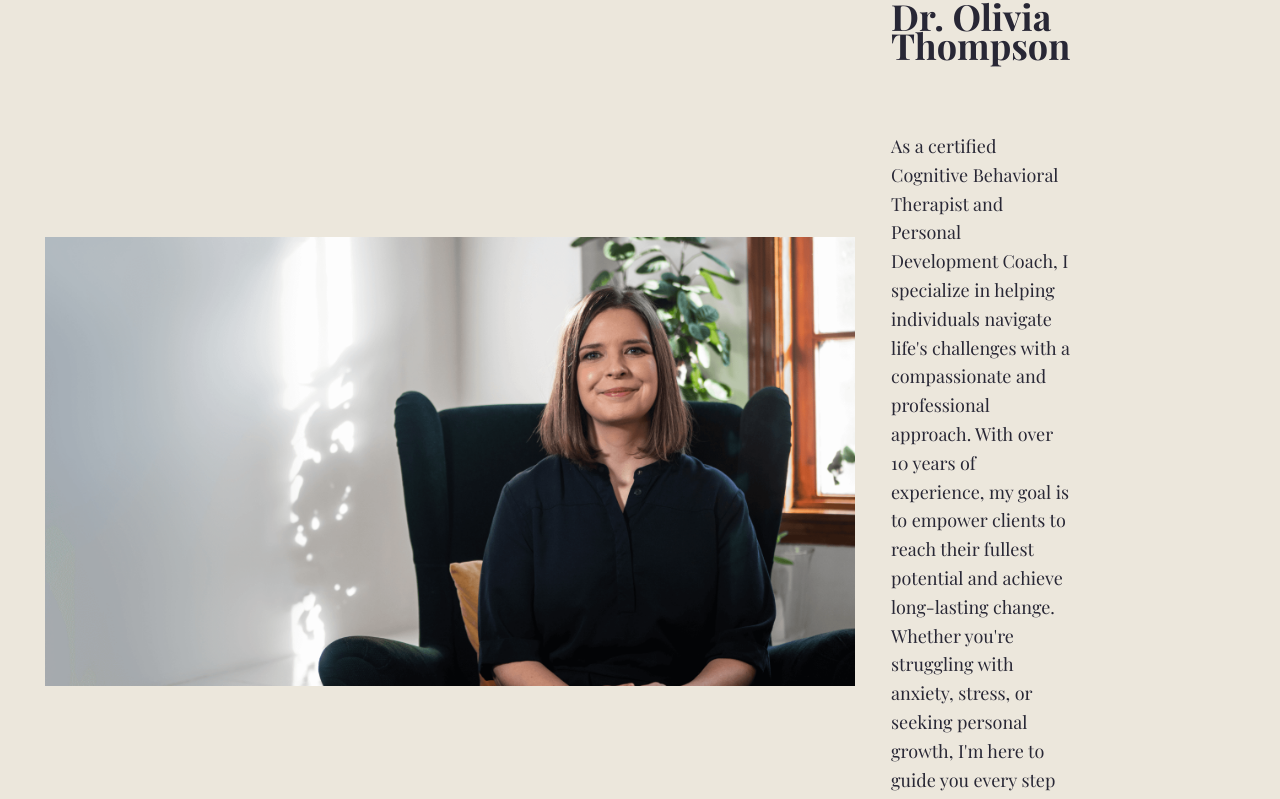
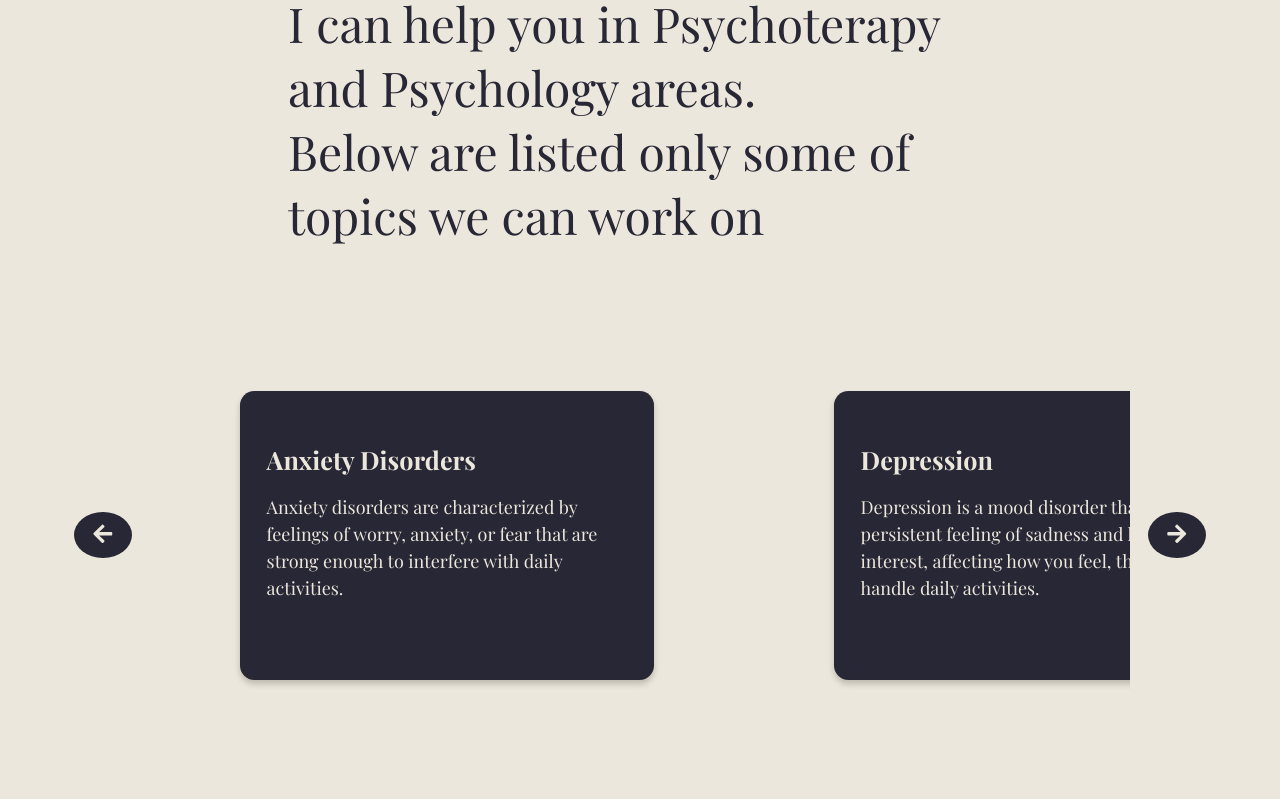
Before and after one commit to grubor-maja/psychonaut-website, a React (Create React App) app in the folder frontend/: page / in a window 1280 px wide. Shown: the part 937-1736 px from the top of the page. Built offline with nearby package versions, Linux system fonts and the light colour scheme.

Commit message:
add Scrolling Section

```diff
--- a/frontend/package.json
+++ b/frontend/package.json
@@ -8,6 +8,7 @@
     "@testing-library/user-event": "^13.5.0",
     "react": "^18.3.1",
     "react-dom": "^18.3.1",
+    "react-icons": "^5.3.0",
     "react-scripts": "5.0.1",
     "web-vitals": "^2.1.4"
   },
--- a/frontend/src/App.css
+++ b/frontend/src/App.css
@@ -187,6 +187,9 @@ button {
   display: flex;
   align-items: center;
   padding: 4rem 2.5rem;
+  margin-left: 6rem;
+  margin-right: 6rem;
+
 }
 
 .image-text-section.reverse{
@@ -199,11 +202,15 @@ button {
 
 .text-container {
   margin-left: 2rem;
-  margin-right: 15rem;
+  margin-right: 7rem;
   text-align: left;
   align-self: flex-start;
-  width: 40rem;
+  width: 45rem;
   line-height: 1.6rem;
+}
+
+.text-container.reverse {
+  margin-left: 3.5rem;
 }
 
 .text-container h2 {
@@ -216,7 +223,7 @@ button {
 .text-container p {
   font-size: var(--font-size-body);
   color: var(--dark-navy);
-  margin-bottom: 4rem;
+  margin-bottom: 3rem;
 
 }
 
@@ -294,3 +301,87 @@ button {
 .hero-content button:hover {
   background-color: var(--mint-green);
 }
+
+/* Scrolling Section */
+
+.scrolling-heading {
+  font-size: var(--font-size-h1);
+  color: var(--dark-navy);
+  margin: 5rem 16rem;
+  width: 40rem;
+}
+
+.scrolling-section {
+  display: flex;
+  align-items: center;
+  justify-content: center;
+  padding: 1.5rem;
+  gap: 1rem;
+}
+
+.scroll-container {
+  display: flex;
+  overflow-x: auto;
+  scroll-behavior: smooth;
+  width: 80%;
+  padding: 1rem 0;
+}
+
+.scroll-item {
+  background-color: var(--dark-navy);
+  color: var(--light-beige);
+  padding: 1.5rem;
+  margin: 0.5rem 5rem;
+  width: 20rem;
+  min-width: 10rem;
+  border-radius: 0.8rem;
+  text-align: left;
+  flex: 0 0 auto;
+  box-shadow: 0 4px 6px rgba(0, 0, 0, 0.2);
+  transition: transform 0.3s ease;
+}
+
+.scroll-item h3 {
+  font-size: 1.4rem;
+  margin-bottom: 0.5rem;
+  color: var(--light-beige);
+}
+
+.scroll-item p {
+  font-size: 1rem;
+  line-height: 1.5;
+  color: var(--light-beige);
+}
+
+.scroll-item:hover {
+  transform: scale(1.05);
+}
+
+.scroll-btn {
+  background-color: var(--dark-navy);
+  color: var(--light-beige);
+  padding: 0.5rem 1rem;
+  border: none;
+  cursor: pointer;
+  font-size: 1.2rem;
+  border-radius: 50%;
+  transition: background-color 0.3s ease, transform 0.3s ease;
+}
+
+.scroll-btn:hover {
+  background-color: #555;
+  transform: scale(1.1);
+}
+
+.scroll-container::-webkit-scrollbar {
+  height: 0.5rem;
+}
+
+.scroll-container::-webkit-scrollbar-thumb {
+  background-color: #555;
+  border-radius: 4px;
+}
+
+.scroll-container::-webkit-scrollbar-track {
+  background: var(--light-beige);
+}
--- a/frontend/src/App.js
+++ b/frontend/src/App.js
@@ -5,12 +5,14 @@ import Navbar from './components/Navbar';
 import Footer from './components/Footer';
 import ImageTextSection from './components/ImageTextSection';
 import HeroSection from './components/HeroSection';
+import ScrollingSection from './components/ScrollingSection';
 
 function App() {
   return (
 <>
 <Navbar/>
 <HeroSection/>
+<ScrollingSection/>
 <ImageTextSection
 title="Dr. Olivia Thompson"
 text="As a certified Cognitive Behavioral Therapist and Personal Development Coach, I specialize in helping individuals navigate life's challenges with a compassionate and professional approach. With over 10 years of experience, my goal is to empower clients to reach their fullest potential and achieve long-lasting change. Whether you're struggling with anxiety, stress, or seeking personal growth, I'm here to guide you every step of the way."
--- a/frontend/src/components/ImageTextSection.jsx
+++ b/frontend/src/components/ImageTextSection.jsx
@@ -7,7 +7,7 @@ function ImageTextSection({title,text, buttonText, reverse,imgName}) {
             <div className="image-container">
                 <img src={imageSource} alt={title} />
             </div>
-            <div className="text-container">
+            <div className={`text-container ${reverse? '' : 'reverse'}`}>
                 <h2>{title}</h2>
                 <p>{text}</p>
                 <button>{buttonText}</button>
--- /dev/null
+++ b/frontend/src/components/ScrollingSection.jsx
@@ -0,0 +1,47 @@
+import React, { useRef } from 'react';
+import { FaArrowLeft } from "react-icons/fa";
+import {FaArrowRight } from "react-icons/fa";
+
+function ScrollingSection() {
+  const containerRef = useRef(null);
+
+  const scrollLeft = () => {
+    containerRef.current.scrollBy({ left: -400, behavior: 'smooth' });
+  };
+
+  const scrollRight = () => {
+    containerRef.current.scrollBy({ left: 400, behavior: 'smooth' });
+  };
+
+  return (
+    <>
+    <div className="scrolling-heading">
+        I can help you in Psychoterapy and Psychology areas.<br/> Below are listed only some of topics we can work on
+    </div>
+    <div className="scrolling-section">
+      <button onClick={scrollLeft} className="scroll-btn"><FaArrowLeft style={{ color: 'var(--light-beige)' }}/></button>
+      <div className="scroll-container" ref={containerRef}>
+        <div className="scroll-item">
+          <h3>Anxiety Disorders</h3>
+          <p>Anxiety disorders are characterized by feelings of worry, anxiety, or fear that are strong enough to interfere with daily activities.</p>
+        </div>
+        <div className="scroll-item">
+          <h3>Depression</h3>
+          <p>Depression is a mood disorder that causes a persistent feeling of sadness and loss of interest, affecting how you feel, think, and handle daily activities.</p>
+        </div>
+        <div className="scroll-item">
+          <h3>PTSD</h3>
+          <p>Post-traumatic stress disorder (PTSD) can develop after exposure to a traumatic event, causing flashbacks, nightmares, and severe anxiety.</p>
+        </div>
+        <div className="scroll-item">
+          <h3>Obsessive-Compulsive Disorder</h3>
+          <p>OCD involves unwanted and intrusive thoughts (obsessions) and repetitive behaviors (compulsions) to ease the distress caused by these thoughts.</p>
+        </div>
+      </div>
+      <button onClick={scrollRight} className="scroll-btn"><FaArrowRight style={{ color: 'var(--light-beige)' }}/></button>
+    </div>
+    </>
+  );
+}
+
+export default ScrollingSection;
```
Also changed, not shown: 1 other file (tests, documents, lock files or other folders).
